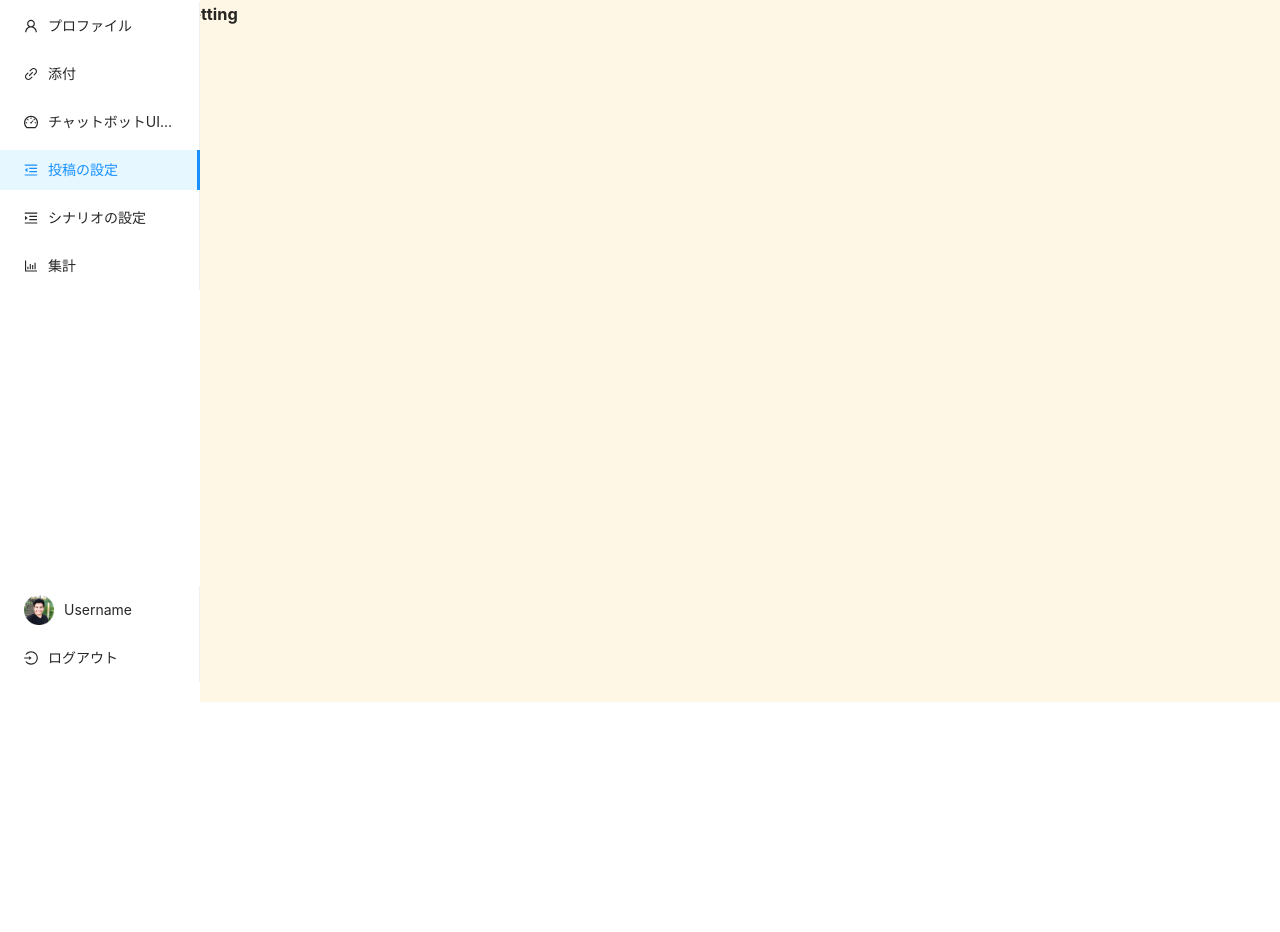
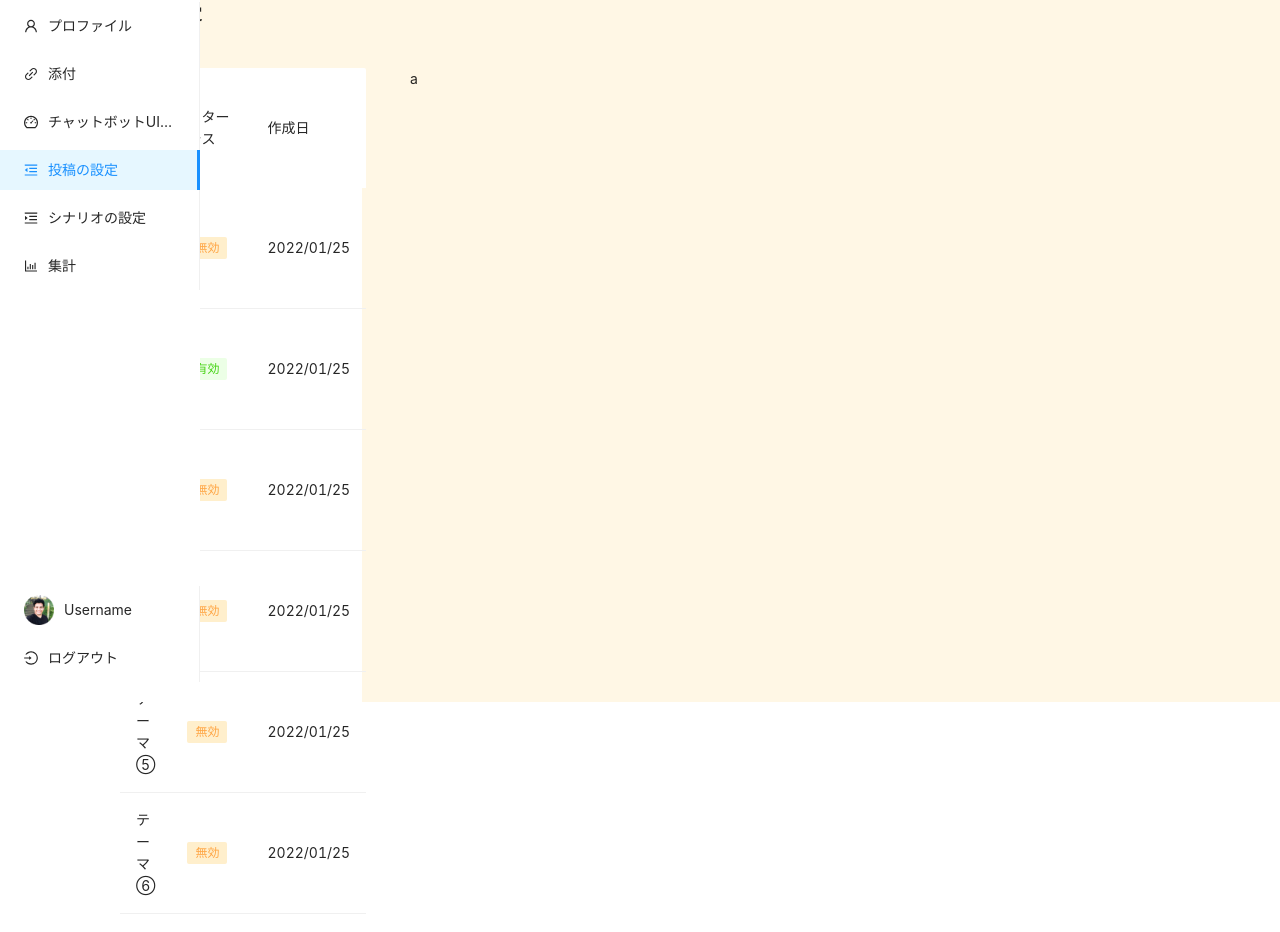
Before and after one commit to ngoclam98y/trainning-react-napa, a React (Create React App) app: page /dashboard/update-setting in a window 1280 px wide. Shown: the part 98-1030 px from the top of the page. Before the commit the page ends 800 px from the top, so only its background shows below. Built offline with nearby package versions, Linux system fonts and the light colour scheme; sample sign-in values are in the browser's storage.

Commit message:
add settings

```diff
--- a/src/App.css
+++ b/src/App.css
@@ -72,3 +72,15 @@ h1 {
   flex: auto;
   height: auto;
 }
+
+thead tr th {
+  background: white !important;
+}
+
+thead tr th::before {
+  background: white !important;
+}
+
+.table-post tr th {
+  border-bottom: white !important;
+}
--- /dev/null
+++ b/src/pages/PostSettings/PostTable.js
@@ -0,0 +1,129 @@
+import { Button, Col, Row, Table, Tag, Typography } from "antd";
+import EmptyImg from "../../assets/empty.png";
+const { Text } = Typography;
+
+const columns = [
+  {
+    title: "投稿一覧",
+    dataIndex: "postList",
+    key: "postList",
+  },
+  {
+    title: "スターテス",
+    dataIndex: "start",
+    key: "start",
+    render: (boolean) => (
+      <Tag color={!boolean ? "#FFEFCC" : "#ECFFE6"}>
+        {!boolean ? (
+          <Text style={{ color: "#FFA544" }}>無効</Text>
+        ) : (
+          <Text style={{ color: "#45D313" }}>有効</Text>
+        )}
+      </Tag>
+    ),
+  },
+  {
+    title: "作成日",
+    dataIndex: "createdAt",
+    key: "createdAt",
+  },
+];
+
+const DATA_TABLE = [
+  {
+    postList: "テーマ①",
+    start: false,
+    createdAt: "2022/01/25",
+    key: 1,
+  },
+  {
+    postList: "テーマ②",
+    start: true,
+    createdAt: "2022/01/25",
+    key: 2,
+  },
+  ,
+  {
+    postList: "テーマ③",
+    start: false,
+    createdAt: "2022/01/25",
+    key: 3,
+  },
+  {
+    postList: "テーマ④",
+    start: false,
+    createdAt: "2022/01/25",
+    key: 4,
+  },
+  {
+    postList: "テーマ⑤",
+    start: false,
+    createdAt: "2022/01/25",
+    key: 5,
+  },
+  {
+    postList: "テーマ⑥",
+    start: false,
+    createdAt: "2022/01/25",
+    key: 6,
+  },
+];
+
+export default function () {
+  const renderEmpty = (dataTables) => {
+    return (
+      dataTables &&
+      !dataTables.length && (
+        <Col span={24} style={{ minHeight: "600px" }}>
+          <img src={EmptyImg} alt="" />
+          <Col span={20} offset={2} style={{ textAlign: "center" }}>
+            まだ投稿はありません。 今すぐ投稿を作成しましょう！
+          </Col>
+        </Col>
+      )
+    );
+  };
+  const renderTableData = (dataTables) => {
+    return (
+      dataTables &&
+      dataTables.length && (
+        <Col span={24} style={{ minHeight: "600px" }}>
+          <Table
+            dataSource={dataTables}
+            columns={columns}
+            pagination={false}
+            className="table-post"
+          />
+        </Col>
+      )
+    );
+  };
+  return (
+    <Col
+      span={5}
+      style={{
+        background: "white",
+      }}
+    >
+      <Row>
+        {DATA_TABLE && DATA_TABLE.length
+          ? renderTableData(DATA_TABLE)
+          : renderEmpty(DATA_TABLE)}
+        <Col span={22} offset={1} style={{ padding: "20px 0" }}>
+          <Button
+            style={{
+              width: "100%",
+              height: "40px",
+              background: "#FFA544",
+              color: "white",
+              borderRadius: "5px",
+              borderCollapse: "#FFA544",
+            }}
+          >
+            新規投稿作成
+          </Button>
+        </Col>
+      </Row>
+    </Col>
+  );
+}
--- /dev/null
+++ b/src/pages/PostSettings/index.js
@@ -0,0 +1,16 @@
+import { Col, Row } from "antd";
+import PostTable from "./PostTable";
+
+export default function () {
+  return (
+    <Row gutter={[0, 32]}>
+      <Col span={24}>
+        <h1>投稿の設定</h1>
+      </Col>
+      <PostTable />
+      <Col span={16} offset={1}>
+        a
+      </Col>
+    </Row>
+  );
+}
--- a/src/routes.js
+++ b/src/routes.js
@@ -1,6 +1,7 @@
 import React from "react";
 import { Navigate, useRoutes } from "react-router-dom";
 import Attachment from "./pages/Attachment";
+import PostSettings from "./pages/PostSettings";
 import Settings from "./pages/Settings";
 
 const Login = React.lazy(() => import("./pages/Login"));
@@ -50,7 +51,7 @@ export default function Router() {
           path: "update-setting",
           element: (
             <ProtectedRoute redirectPath="/login" isAllowed={isLogin}>
-              <h1>Update setting</h1>
+              <PostSettings />
             </ProtectedRoute>
           ),
         },
```
Also changed, not shown: src/assets/empty.png (added).
